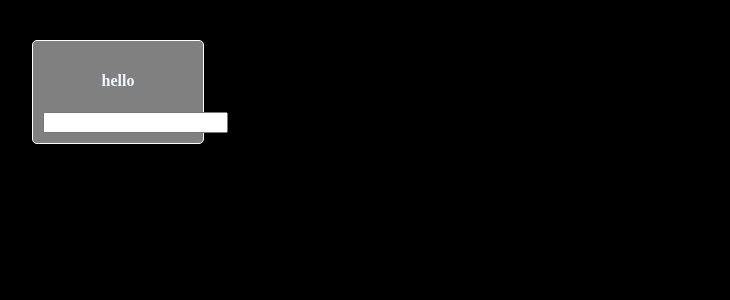
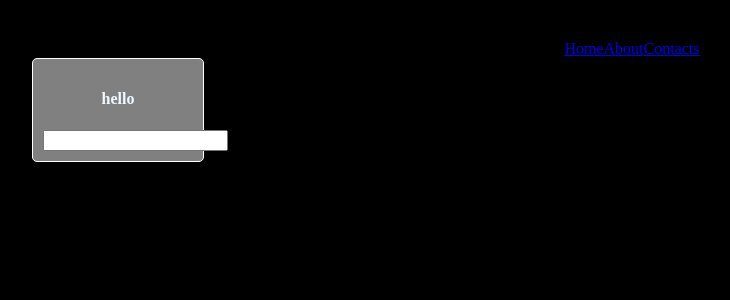
Before and after one commit to amir23060/Todolist, a React (Vite) app: page / in a window 1280 px wide. Shown: the top 300 px of the page, without its empty margins (8-738 px from the left). Built offline with nearby package versions, Linux system fonts and the light colour scheme.

Commit message:
added navigation

```diff
--- a/src/App.jsx
+++ b/src/App.jsx
@@ -4,11 +4,21 @@ import Input from "./input";
 import "./App.css";
 
 export default function App() {
+  const [data, setData] = useState([]);
   const [show, setShow] = useState(false);
 
   return (
     <>
-      <Input show={show} />
+      <Router>
+        <nav className="navbar">
+          <Link to="/">Home</Link>
+          <Link to="/about">About</Link>
+          <Link to="/contacts">Contacts</Link>
+        </nav>
+        <Routes>
+          <Route path="/" element={<Input setData={setData} />} />
+        </Routes>
+      </Router>
     </>
   );
 }
```
